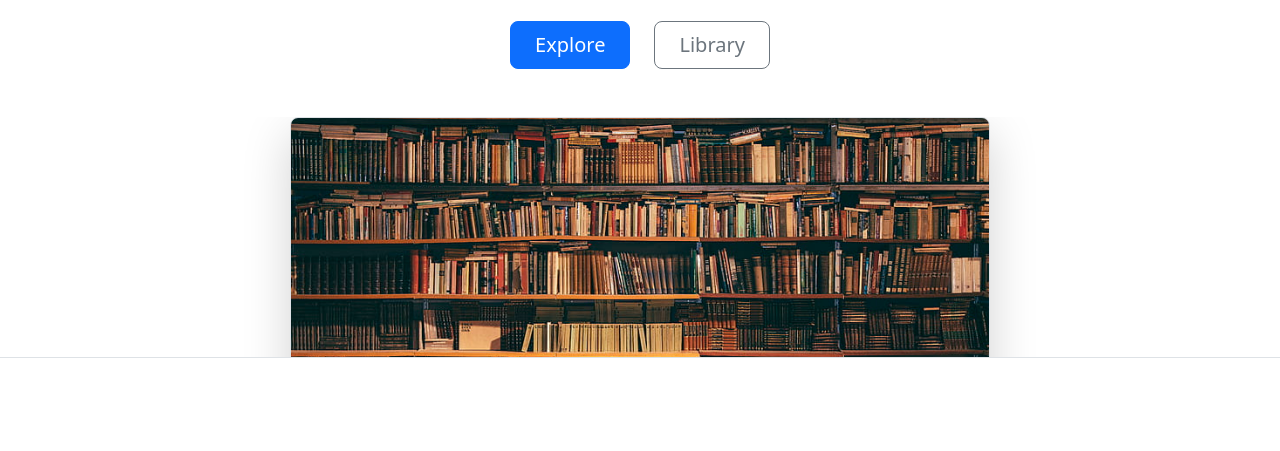
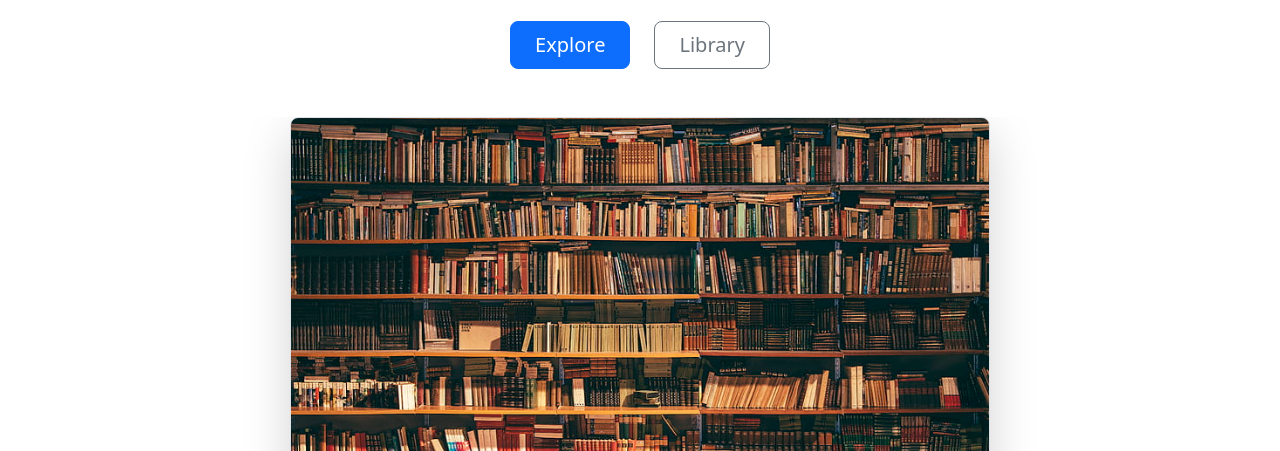
Before and after one commit to LaloRMZA/BookShelf, a plain HTML site: page index.html in a window 1280 px wide. Shown: the part 322-773 px from the top of the page. Drawn offline with nearby package versions, Linux system fonts and the light colour scheme.

Commit message:
Update index.html

```diff
--- a/index.html
+++ b/index.html
@@ -61,7 +61,7 @@
           <button type="button" class="btn btn-outline-secondary btn-lg px-4">Library</button>
         </div>
     </div>
-          <div class="overflow-hidden" style="max-height: 30vh;">
+          <div class="overflow-hidden">
             <div class="container px-5">
               <img src="./Bookshelf.jpg" class="img-fluid border rounded-3 shadow-lg mb-4" alt="Example image" width="700" height="500" loading="lazy">
             </div>
```
